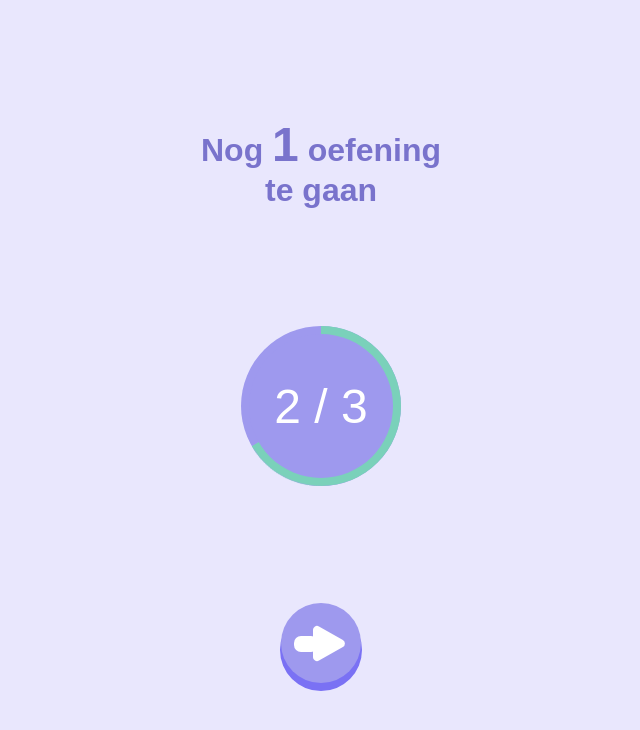
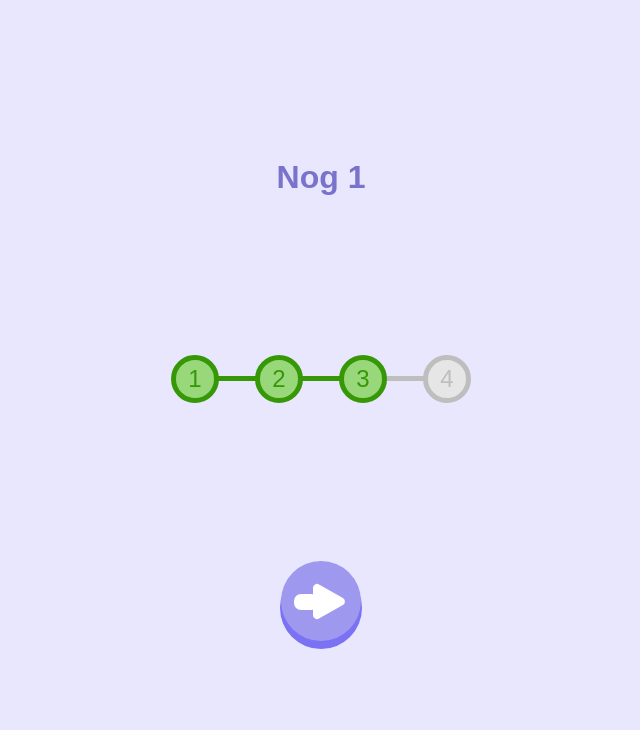
Before and after one commit to tnanhekhan/prapla-app, a Nuxt app: page /Complete in a window 1280 px wide. Shown: the top 730 px of the page, without its empty margins (319-959 px from the left). Built offline with nearby package versions, Linux system fonts and the light colour scheme.

Commit message:
added progress bar, started adding sounds

```diff
--- a/components/ProgressCircle.vue
+++ b/components/ProgressCircle.vue
@@ -1,18 +1,8 @@
 <template>
-      <div class="progress-circle">
-        <div class="inner"></div>
-        <div class="outer"></div>
-        <p class="progression-value"> {{ amount }} / {{ total }}</p>
-        <div class="circle">
-          <div class="bar left">
-              <div class="progress"></div>
-          </div>
-          <div class="bar right">
-              <div class="progress"></div>
-          </div>
+      <div class="progress-circles">
+        <div class="progression-circle" v-for="exercise in dummyExercises" :key="exercise.num" :class="exercise.complete ? 'completed' : null">
+          {{ exercise.num}}
         </div>
-
-
       </div>
 </template>
 
@@ -25,90 +15,120 @@ export default {
     amount: {
       type: Number
     }
+  },
+  data() {
+    return {
+      dummyExercises: [
+        {num: 1, complete: true},
+        {num: 2, complete: true},
+        {num: 3, complete: true},
+        {num: 4, complete: false}
+      ]
+    }
+  },
+  mounted() {
+    this.setAnimation()
+  },
+  methods: {
+    setAnimation() {
+      const completedArray = document.querySelectorAll('.completed')
+      completedArray[completedArray.length - 1].classList.add('completed-last')
+    }
   }
 }
 </script>
 
 <style scoped>
-  .progress-circle {
+  .progress-circles {
+    display: flex;
+    flex-direction: row;
+    align-items: center;
+    justify-content: space-between;
+    width: 80%;
+    max-width: 18.75em;
+  }
+  .progression-circle {
     position: relative;
-    height: 10rem;
-    width: 10rem;
-    /* background-color: #9E99EE;
+    display: flex;
+    justify-content: center;
+    align-items: center;
+    background-color: #E6E6E6;
+    border: solid 5px #BEBEBE;
+    color: #BEBEBE;
+    font-size: 1.5rem;
+    border-radius: 50%;
+    min-width: 2em;
+    min-height: 2em;
 
-   */
   }
-  .progress-circle p {
+  .progression-circle::before {
+    content: '';
     position: absolute;
-    top: 50%;
-    left: 50%;
-    transform: translate(-50%, -50%);
-    z-index: 15;
-    font-size: 3em;
-    color: white;
-    width: 100%;
+    left: -2em;
+    width: 2em;
+    height: .2em;
+    z-index: -1;
+    background-color: #BEBEBE;
+  }
+  .progression-circle:first-of-type::before {
+    display: none;
+  }
+  .completed {
+    background-color: #99D87A;
+    border: solid 5px #379807;
+    color: #379807;
   }
 
-  .progress-circle .inner, .progress-circle .outer, .progress-circle .circle{
-    position: absolute;
-    z-index: 6;
-    height: 100%;
-    width: 100%;
-    border-radius: 100%;
-  }
-  .progress-circle .inner {
-    top: 50%;
-    left: 50%;
-    transform: translate(-50%, -50%);
-    width: 9rem;
-    height: 9rem;
-    background-color: #9E99EE;
-  }
-  .progress-circle .circle{
-    z-index: 1;
+  .completed::before {
+    background-color: #379807;
   }
 
-  .progress-circle .bar {
+  .completed-last{
+    background-color: #E6E6E6;
+    border: solid 5px #BEBEBE;
+    color: #BEBEBE;
+    animation: to-complete 2s forwards ease 1s;
+  }
+  .completed-last::before {
+    /* background-color: #E6E6E6; */
+     width: 0;
+    animation: to-complete-before 2s forwards ease;
+  }
+  .completed-last::after {
+    content: '';
     position: absolute;
-    height: 100%;
-    width: 100%;
-    border-radius: 100%;
-    clip: rect(0, 10rem, 10rem, 5rem);
-    background-color: #9E99EE;
-  }
-  .progress-circle .bar .progress{
-    position: absolute;
-    height: 100%;
-    width: 100%;
-    border-radius: 100%;
-    clip: rect(0px, 5rem, 10rem, 0px);
-  }
-  .progress-circle .bar .progress, .dot span{
-    background: #7AD1BA;
-  }
-  .progress-circle .left .progress{
-    z-index: 1;
-    animation: left .5s linear both;
+    left: -2em;
+    width: 2em;
+    height: .2em;
+    z-index: -1;
+    background-color: #BEBEBE;
+    animation: to-complete-after 2s forwards ease;
   }
 
-  .progress-circle .right{
-    z-index: 3;
-    transform: rotate(180deg);
-  }
-  .progress-circle .right .progress{
-    animation: right .5s linear both;
-    animation-delay: .5s;
-  }
-
-  @keyframes left {
-    100%{
-      transform: rotate(180deg);
+  @keyframes to-complete {
+    to {
+      background-color: #99D87A;
+      border: solid 5px #379807;
+      color: #379807;
     }
   }
-  @keyframes right {
-    100%{
-      transform: rotate(60deg);
+  @keyframes to-complete-before {
+    to {
+       width: 2em;
     }
   }
-
+  @keyframes to-complete-after {
+    0% {
+       left: 0;
+       width: 100%;
+    }
+    90% {
+      left: 0;
+      width: 100%;
+    }
+    100% {
+      left: 0;
+      width: 50%;
+    }
+  }
 </style>
--- a/pages/Complete.vue
+++ b/pages/Complete.vue
@@ -1,6 +1,6 @@
 <template>
   <main>
-    <h1> Nog <span>{{ needed }}</span> oefening te gaan </h1>
+    <h1> Nog {{ needed }} </h1>
     <ProgressCircle :amount="amount" :total="total" />
     <GlobalButton
       :buttonIcon="buttonIcon"/>
@@ -15,24 +15,41 @@ export default {
       needed: 1,
       total: 3,
       amount: 2,
+      audio: null,
+      clap: null,
       buttonIcon: '/icons/Next.svg'
+    }
+  },
+  mounted() {
+    this.startFinishSound()
+  },
+  methods: {
+    startFinishSound() {
+      this.audio = new Audio('/sounds/feedback_completed.mp3')
+      this.clap = new Audio('/sounds/feedback_clapping.mp3')
+
+      this.audio.play()
+
+      this.clap.volume = 0.5
+      this.clap.play()
+
+      function fadeOut() {
+        setInterval(() => {
+          if(this.clap.volume > 0.06) {
+            this.clap.volume -= 0.05
+          } else {
+            this.clap.volume = 0
+            clearInterval(fadeOut)
+          }
+        }, 100)
+      }
+
+      setTimeout( () => {
+        fadeOut()
+      }, 1300)
     }
   }
 }
-
-  //TODO If every word is completed, play different sound
-
-  // let correctPhrases
-  // this.prapla.forEach(phrase => {
-  //   if(phrase.correct) {
-  //     correctPhrases++
-  //     if (correctPhrases.length === this.prapla.length) {
-  //       this.audio = new Audio('/sounds/feedback_completed.mp3')
-  //       this.clap = new Audio('/sounds/feedback_clapping.mp3')
-  //
-  //     }
-  //   }
-  // })
 </script>
 
 <style scoped>
@@ -48,7 +65,4 @@ export default {
     color: #7973CC;
     max-width: 16rem;
   }
-  h1 span {
-    font-size: 150%;
-  }
 </style>
--- a/pages/index.vue
+++ b/pages/index.vue
@@ -52,7 +52,8 @@ export default {
       buttonIcon: null,
       isRecording: false,
       targetPhrase: '',
-      voices: []
+      voices: [],
+      wrong: 0
     }
   },
   mounted() {
@@ -66,16 +67,15 @@ export default {
       this.speak('Druk op de knop en zeg mij na:')
     },
     changeWord() {
+      console.log('tries =', this.targetPhrase.tries)
+
+      if (this.repeat && this.targetPhrase.tries !== 0) {
+        this.wrong++
+      }
+
       this.counter ++
 
-      if (this.counter === this.phrases.length) {
-        this.progressValue = 100
-        setTimeout(() => {
-          this.$router.push('/Complete')
-        }, 1000)
-        document.body.style.background = '#F8F8FF'
-        return
-      }
+      this.isCompleted()
 
       this.targetPhrase.tries = 0
       this.targetPhrase = this.phrases[this.counter]
@@ -88,17 +88,28 @@ export default {
       this.targetPhrase = null
     },
     setClickEvent() {
-      return this.targetPhrase.tries > 1 || this.targetPhrase.correct
+      return this.targetPhrase.correct || this.targetPhrase.tries > 1 || (this.repeat && this.targetPhrase !== 0)
         ? this.changeWord()
         : this.startSpeech()
     },
     setButtonIcon() {
+      console.log('tries(btnicon) =', this.targetPhrase.tries)
       if (this.isRecording) {
         return '/icons/Ear.svg'
-      } else if (this.targetPhrase.correct || this.targetPhrase.tries > 1) {
+      } else if (this.targetPhrase.correct || this.targetPhrase.tries > 1 || (this.repeat && this.targetPhrase !== 0)) {
         return '/icons/Next.svg'
       } else {
         return '/icons/Microphone.svg'
+      }
+    },
+    isCompleted() {
+      if (this.counter === (this.phrases.length + this.wrong)) {
+        this.progressValue = 100
+        setTimeout(() => {
+          this.$router.push('/Complete')
+        }, 1000)
+        document.body.style.background = '#F8F8FF'
+        return
       }
     }
   }
--- a/plugins/recognition.js
+++ b/plugins/recognition.js
@@ -52,36 +52,11 @@ if (!Vue.recognition) {
           }
         }
 
-        if (this.progressValue === this.phrases.length - 1) {
-          this.audio = new Audio('/sounds/feedback_completed.mp3')
-          this.clap = new Audio('/sounds/feedback_clapping.mp3')
-        }
-
         this.audio.play()
-
-        if(this.clap) {
-          this.clap.volume = 0.5
-          this.clap.play()
-
-          function fadeOut() {
-            setInterval(() => {
-              if(this.clap.volume > 0.06) {
-                this.clap.volume -= 0.05
-              } else {
-                this.clap.volume = 0
-                clearInterval(fadeOut)
-              }
-            }, 100)
-          }
-
-          setTimeout( () => {
-            fadeOut()
-          }, 1300)
-        }
 
         console.log(speechResult)
         console.log('Confidence: ' + event.results[0][0].confidence)
-      },
+      }
     }
   })
 }
--- a/server-middleware/index.js
+++ b/server-middleware/index.js
@@ -9,7 +9,7 @@ app
   .use(express.json())
   .use(express.urlencoded({ extended: true }))
   .get('/', async (req, res, next) => {
-    const user = await User.findById('60b8df8bab775db676e6c62e')
+    const user = await User.findById('60be092ab6049b7a2c4df7d7')
     const id = user.exercises[0]
     const exercise = await SpeechExercise.findById(id)
 
```
